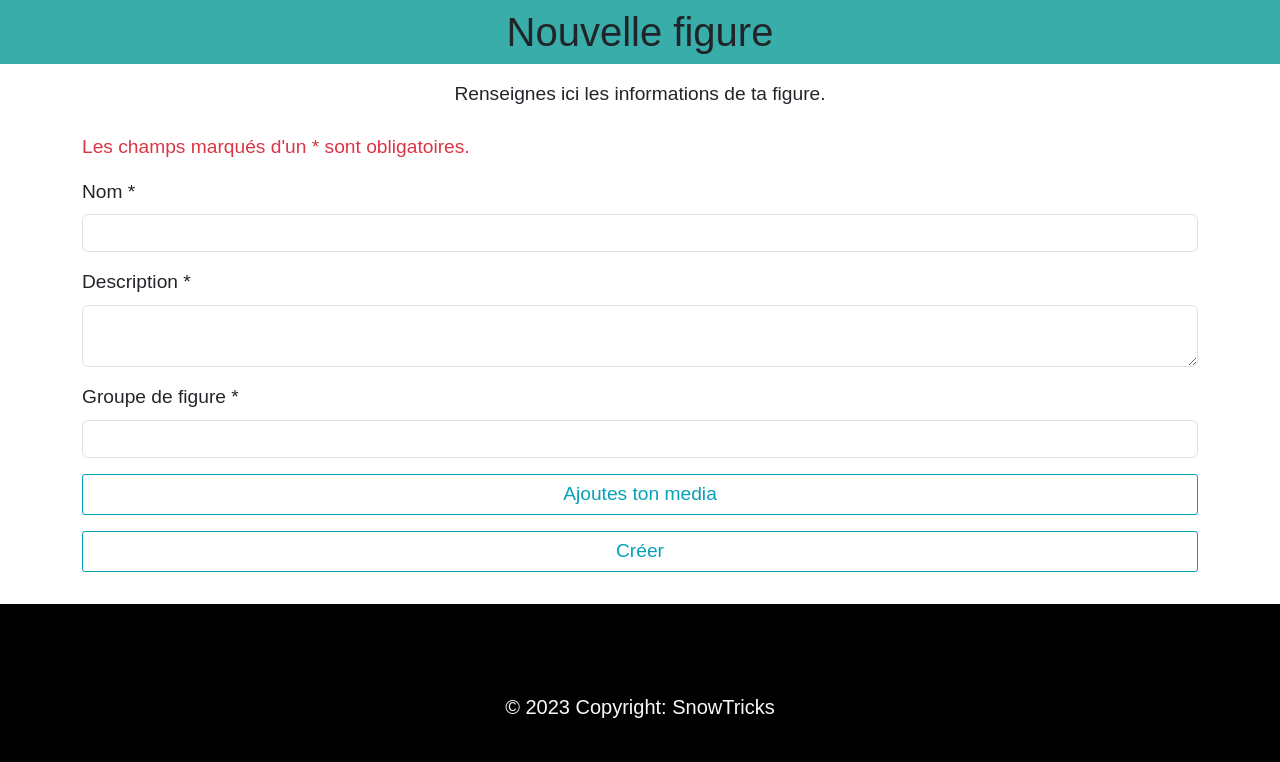
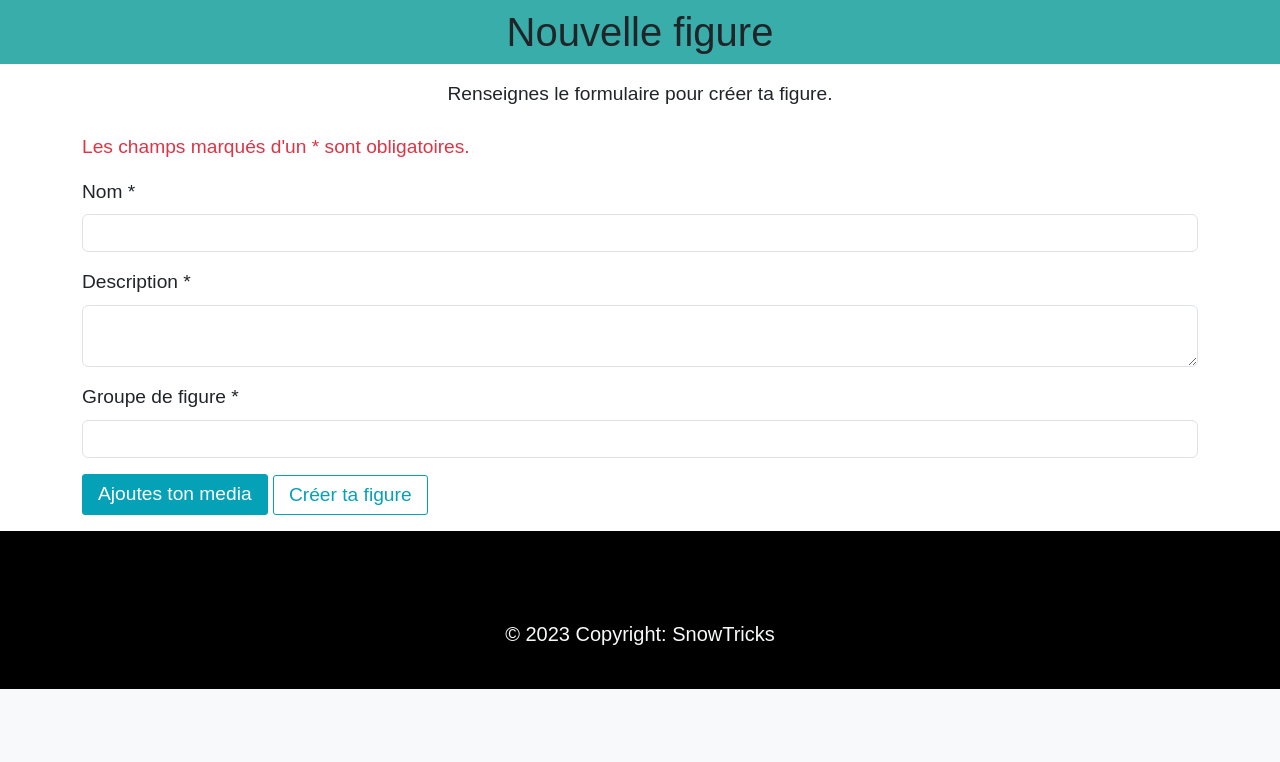
Before and after one commit to laurasullyalexandrine/SnowTricks, a Symfony app: template templates/front/trick/create.html.twig in a window 1280 px wide. Shown: the part 138-900 px from the top of the page. After the commit the page ends 827 px from the top, so only its background shows below. Run offline with Twig, Linux system fonts and the light colour scheme; the template is opened without the code that fills it, so the values that code supplies are empty; form fields are guessed from the names that the template uses; some libraries are stand-ins or nearby versions; some web fonts are replaced.

Commit message:
css and bootstrap update

```diff
--- a/public/css/style.css
+++ b/public/css/style.css
@@ -64,6 +64,20 @@ h1,
 
 .btn-red-cross {
     border: none;
+    background-color: #fff;
+}
+
+.btn-add {
+    cursor: pointer;
+    color: #fff;;
+    font-size: 1em;
+    padding: 5px 15px;
+    border: 1px solid #05a1b7;
+    border-radius: 3px;
+    background-color: #05a1b7;
+}
+.btn-add:hover {
+    color: #05a1b7;;
     background-color: #fff;
 }
 
--- a/templates/_partial/_footer.html.twig
+++ b/templates/_partial/_footer.html.twig
@@ -13,29 +13,27 @@
 
 <!-- Footer responsive -->
 <footer class="d-block d-sm-block d-md-none d-lg-none bg-black">
-	<p
-		class="d-flex justify-content-center text-light p-4">
+	<p class="d-flex justify-content-center text-light p-4">
 		<!-- Home -->
 		<a class="mx-3" href="{{ path('home')}}">
-			<i class="fa-solid fa-house fa-xl" style="color: #13607c;"></i>
+			<i class="fa-solid fa-house fa-xl" style="color: #3c6382;"></i>
 		</a>
 		{% if app.request.attributes.get("_route") == "trick_slug" or  app.request.attributes.get("_route") == "trick_edit" %}
 			{% set trick = one_trick() %}
 			<!-- Bookmark -->
 			<a class="mx-3" href="{{ path('trick_slug', { slug: trick.slug } )}}">
-				<i class="fa-solid fa-bookmark fa-xl" style="color: #438cac;"></i>
+				<i class="fa-solid fa-bookmark fa-xl" style="color: #60a3bc;"></i>
 			</a>
 		{% endif %}
 		{% if app.user %}
-
 			<!-- Logout -->
 			<a class="mx-3" href="{{ path('logout')}}">
-				<i class="fa-solid fa-right-from-bracket fa-xl" style="color: #823255;"></i>
+				<i class="fa-solid fa-right-from-bracket fa-xl" style="color: #82ccdd;"></i>
 			</a>
 		{% else %}
 			<!-- Login -->
 			<a class="mx-3" href="{{ path('login')}}">
-				<i class="fa-solid fa-arrow-right-to-bracket fa-xl" style="color: #823255;"></i>
+				<i class="fa-solid fa-arrow-right-to-bracket fa-xl" style="color: #82ccdd;"></i>
 			</a>
 		{% endif %}
 	</p>
--- a/templates/front/trick/create.html.twig
+++ b/templates/front/trick/create.html.twig
@@ -3,7 +3,7 @@
 {% block body %}
     <article>
 		<h1 class="text-center py-2" style="background-color:#38ada9;">Nouvelle figure</h1>
-		<p class="text-center py-2">Renseignes ici les informations de ta figure.</p>
+		<p class="text-center py-2">Renseignes le formulaire pour créer ta figure.</p>
 		<section class="container">
 			{% block errosform %}
 				{{ form_start(form) }}
@@ -33,9 +33,9 @@
 					data-index="{{ form.medias|length > 0 ? form.medias|last.vars.name + 1 : 0 }}"
 					data-prototype="{{ form_widget(form.medias.vars.prototype)|e('html_attr') }}"
 				></ul>
-				<div class="d-flex flex-column justify-content-center">
-					<button type="button" class="add_item_link btn" data-collection-holder-class="medias">Ajoutes ton media</button>
-					<button type="submit" class="btn my-3">Créer</button>
+				<div>
+					<button type="button" class="add_item_link btn-add" data-collection-holder-class="medias">Ajoutes ton media</button>
+					<button type="submit" class="btn">Créer ta figure</button>
 					{{ form_end(form) }}
 				</div>
 	    </section>
@@ -51,28 +51,28 @@
 			});
 
 		function addFormToCollection(e) {
-			// Balise ul
+			// ul Tag
 			const collectionHolder = document.querySelector('.' + e.currentTarget.dataset.collectionHolderClass);
 
-			// Balise li
+			// li Tag
 			const item = document.createElement('li');
 				item.classList.add('media-item');
 
-			// Créer un button de suppression
+			// Create a delete button
 			const btnDelete = document.createElement('button');
 				btnDelete.classList.add('btn-red-cross');
 				btnDelete.type = 'button';
 				btnDelete.innerText = "Supprimes ton media";
 				btnDelete.style.color = '#f7021b';
 
-			// Créer la croix rouge
+			// Create the delete cross
 			const redCross = document.createElement('i');
 				redCross.classList.add('fa-solid');
 				redCross.classList.add('fa-xmark');
 				redCross.classList.add('fa-lg');
 				redCross.style.color = '#f7021b';
 
-				// Ajouter la croix au button btnDelete
+				// Add the cross to the btnDelete button
 				btnDelete.appendChild(redCross);
 
 				item.innerHTML += collectionHolder
@@ -85,36 +85,38 @@
 
 			collectionHolder.appendChild(item);
 
-			// Ajouter le button btnDelete et la croix redCross à la balise li
+			// Add the btnDelete button and the redCross to the li tag
 			item.appendChild(btnDelete);
 			item.appendChild(redCross);
 
-			// Stocker l'index de la balise div créer dans le prototype
+			// Store index of div tag created in prototype
 			let indexItem = collectionHolder.dataset.index++;
 
-			// Ecouter l'event click sur le sur le btn btnDelete pour actionner la suppression
+			// Listen to the event click on the btn btnDelete to activate the deletion
 			btnDelete.addEventListener("click", function() {
 				deleteFormToCollection(indexItem);
 			});
 		};
 
 		function deleteFormToCollection(indexItem) {
+			// Recover media and delete it
 			const media = document.getElementById('trick_medias_' + indexItem);
 			media.parentElement.remove();
 		};
 
-				document.querySelectorAll('.delete-media').forEach(bnt => {
+			document.querySelectorAll('.delete-media').forEach(bnt => {
 		btn.addEventListener("click", deleteMedia);
 		});
 
+		// Allows you to delete the media based on the click event
 		function deleteMedia(e) {
 		const mediaId = e.currentTarget.dataset.mediaId;
 		console.log(mediaId);
 		const media = document.getElementById('trick_media_' + mediaId);
 
 		if (media) {
-		media.remove();
-		}
+			media.remove();
+			}
 		}
 	</script>
 {% endblock %}
```
Also changed, not shown: templates/front/trick/trick.html.twig (+6 -6 lines).
